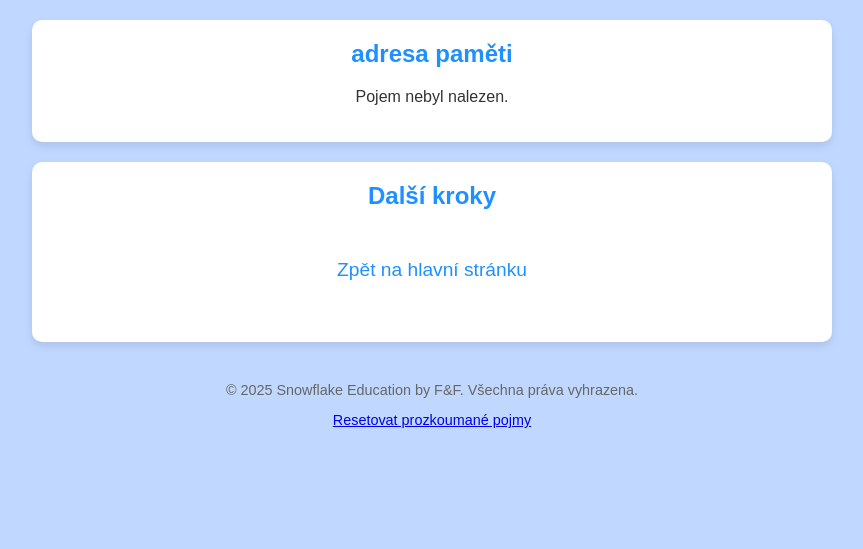
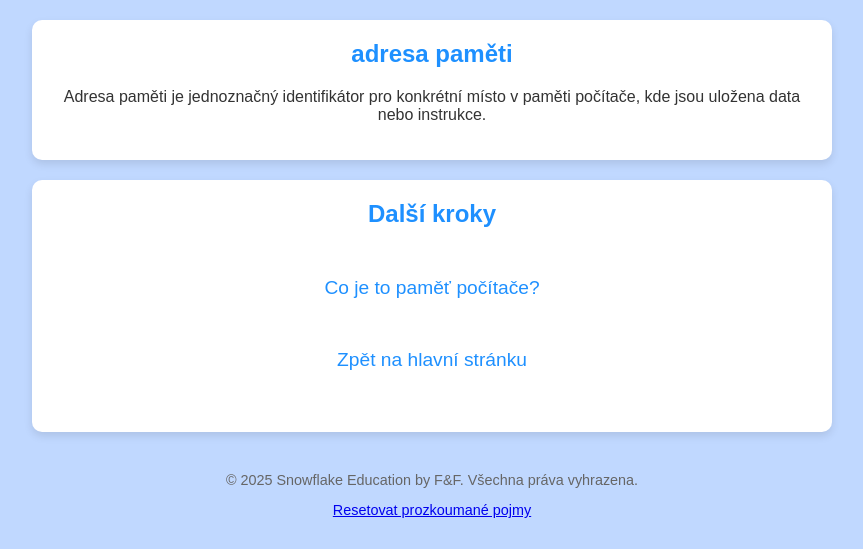
Before and after one commit to JF-maker1/SnowflakeEducation, a Flask app: a page that uses templates/snowflake.html in a window 1280 px wide. Shown: the part 107-656 px from the top of the page, without its empty margins (208-1071 px from the left). Run offline with Flask 3, Linux system fonts and the light colour scheme.

Commit message:
Commit před tvorbou base.html

```diff
--- a/app.py
+++ b/app.py
@@ -7,6 +7,7 @@ app.secret_key = "tajny_klic_pro_session"  # Tajný klíč pro použití session
 concepts = {
     "počítač": "Počítač je stroj, který zpracovává informace pomocí hardwaru a softwaru.",
     "paměť počítače": "Paměť počítače je hardware, který slouží k ukládání dat a instrukcí, které počítač potřebuje pro svůj běh. Existují různé typy pamětí, jako je RAM (operační paměť), ROM (paměť pouze pro čtení), a cache paměť.",
+    "adresa paměti": "Adresa paměti je jednoznačný identifikátor pro konkrétní místo v paměti počítače, kde jsou uložena data nebo instrukce.",
     "operační systém": "Operační systém poskytuje základní funkce a prostředí pro běh aplikací.",
     "adresář": "Adresář (složka) slouží k organizaci souborů a dalších adresářů.",
     "soubor": "Soubor obsahuje data, která mohou být text, obrázky, kód nebo cokoli jiného.",
@@ -17,12 +18,28 @@ concepts = {
     "adresa": "http://127.0.0.1:5000 je adresa, na které běží váš Flask server."
 }
 
+# Definice obousměrných vztahů mezi pojmy
+concept_relations = {
+    "počítač": ["paměť počítače", "operační systém"],
+    "paměť počítače": ["počítač", "adresa paměti"],  # Přidán zpětný odkaz na "počítač"
+    "adresa paměti": ["paměť počítače"],  # Přidán zpětný odkaz na "paměť počítače"
+    "operační systém": ["počítač", "adresář", "soubor"],  # Přidán zpětný odkaz na "počítač"
+    "adresář": ["operační systém", "soubor"],  # Přidán zpětný odkaz na "operační systém"
+    "soubor": ["operační systém", "adresář"],  # Přidán zpětný odkaz na "operační systém" a "adresář"
+    "virtuální prostředí": ["instalace", "závislosti"],
+    "instalace": ["virtuální prostředí", "závislosti"],  # Přidán zpětný odkaz na "virtuální prostředí"
+    "závislosti": ["virtuální prostředí", "instalace"],  # Přidán zpětný odkaz na "virtuální prostředí" a "instalaci"
+    "app.py": [],  # Tento pojem nemá další odkazy
+    "adresa": [],  # Tento pojem nemá další odkazy
+}
+
 @app.route("/")
 def index():
     # Inicializace session, pokud neexistuje
     if "explored" not in session:
         session["explored"] = []
     return render_template("index.html", explored=session["explored"], concepts=concepts)
+
 
 @app.route("/snowflake/<concept>")
 def snowflake(concept):
@@ -34,7 +51,13 @@ def snowflake(concept):
         session.modified = True  # Uložení změn v session
 
     description = concepts.get(concept, "Pojem nebyl nalezen.")
-    return render_template("snowflake.html", concept=concept, description=description, explored=session["explored"])
+    return render_template(
+        "snowflake.html",
+        concept=concept,
+        description=description,
+        explored=session["explored"],  # Předání explored do šablony
+        concept_relations=concept_relations  # Předání concept_relations do šablony
+    )
 
 @app.route("/christmas")
 def christmas():
--- a/static/styles.css
+++ b/static/styles.css
@@ -105,6 +105,7 @@ header .tagline {
     transform: translateY(-50%); /* Přesné centrování */
 }
 
+
 footer {
     margin-top: 40px;
     font-size: 0.9em;
--- a/templates/snowflake.html
+++ b/templates/snowflake.html
@@ -29,11 +29,14 @@
 <section class="concepts">
     <h3>Další kroky</h3>
     <ul>
-                {% if concept == "počítač" %}
+        {% for related_concept in concept_relations[concept] %}
             <li>
-                        <a href="{{ url_for('snowflake', concept='paměť počítače') }}" class="button">Co je to paměť počítače?</a>
+                <a href="{{ url_for('snowflake', concept=related_concept) }}" class="button">Co je to {{ related_concept }}?</a>
+                {% if related_concept in explored %}
+                    <span class="checkmark">✔</span>  <!-- Fajfka pro již navštívené pojmy -->
+                {% endif %}
             </li>
-                {% endif %}
+        {% endfor %}
         <li>
             <a href="{{ url_for('index') }}" class="button">Zpět na hlavní stránku</a>
         </li>
```
Lines whose indentation alone changed are shown as unchanged.
